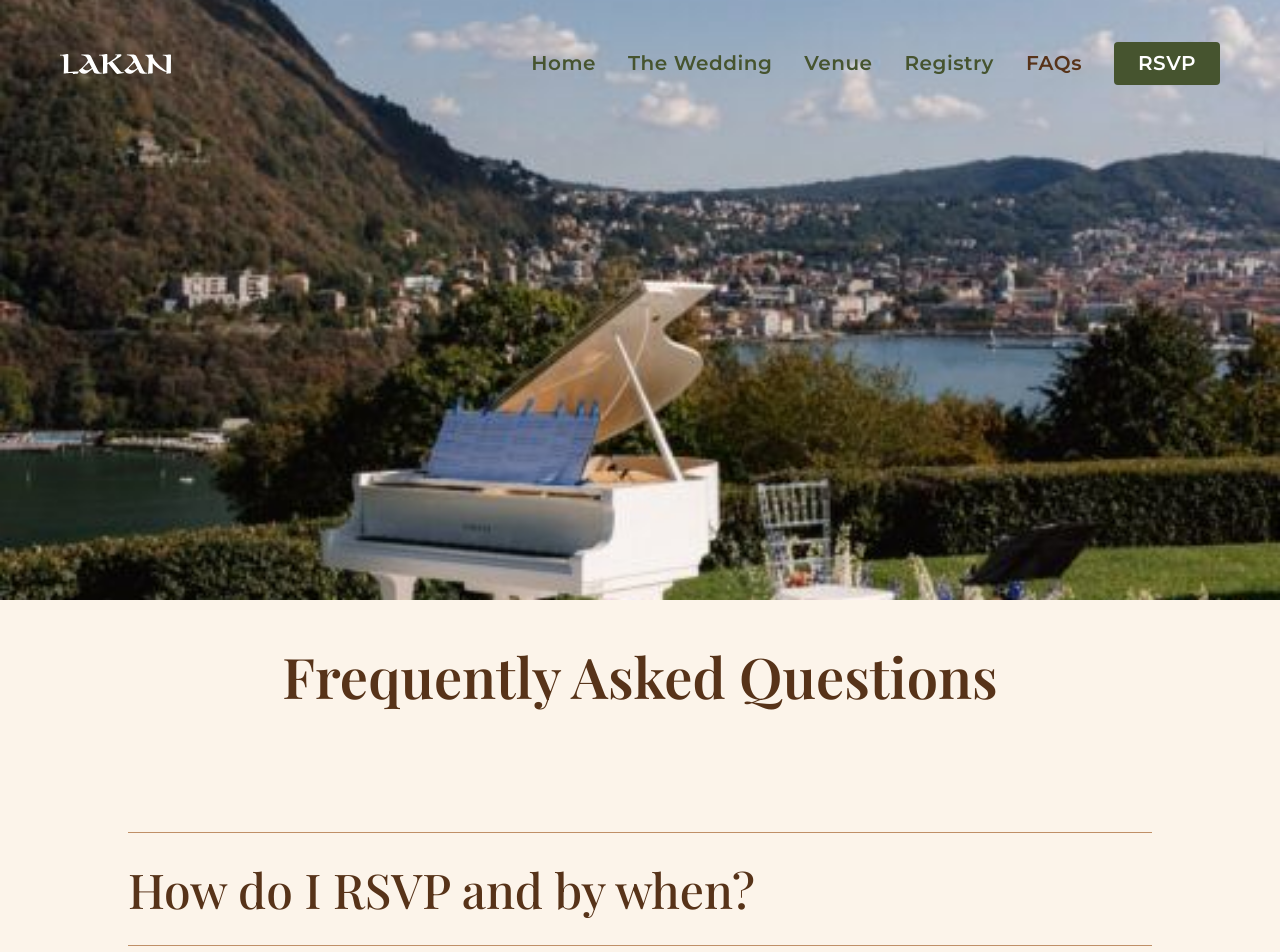
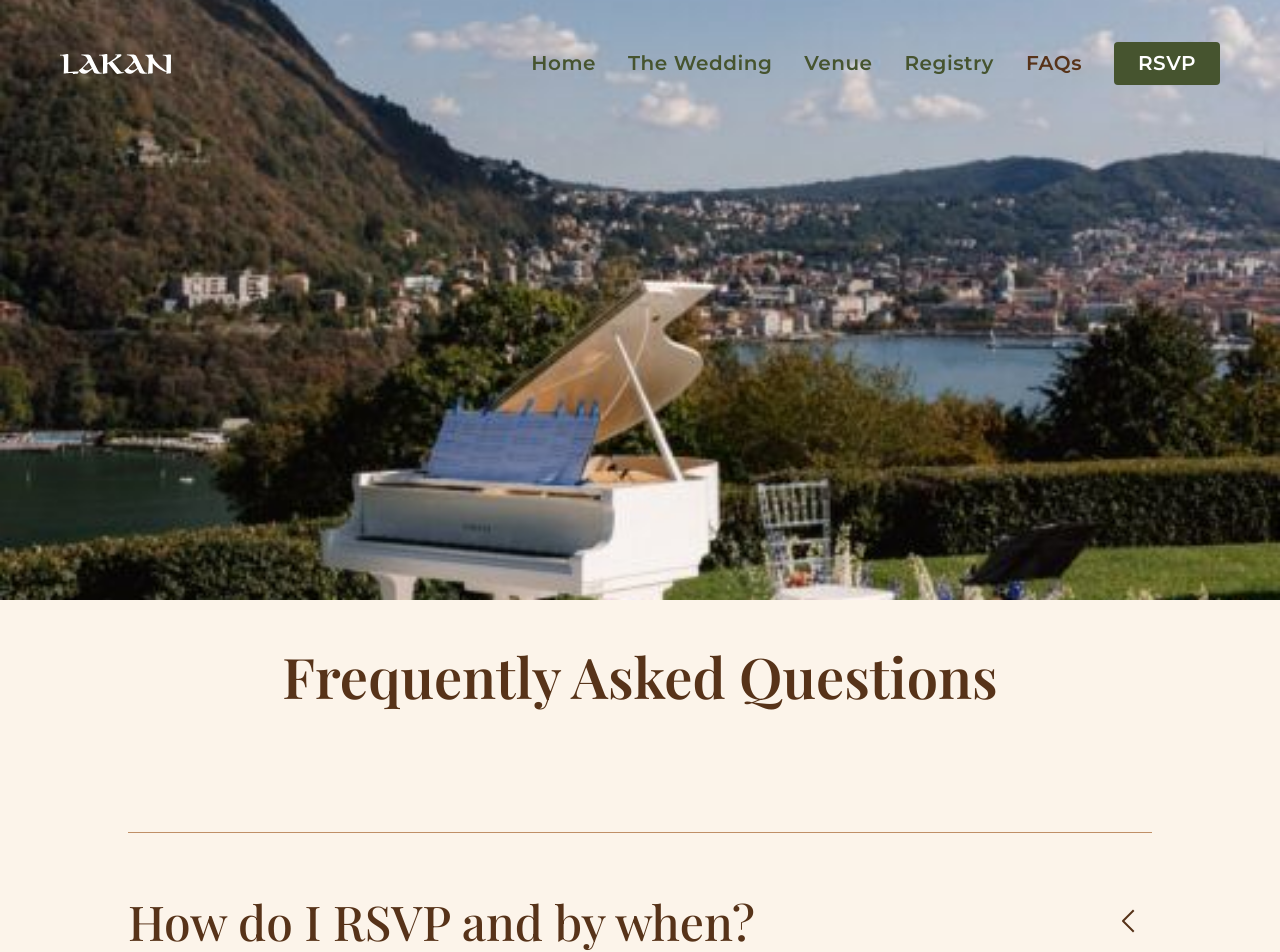
Before and after one commit to gdcrisanto/emilcelina, a Next.js app: page /faqs in a window 1280 px wide. Shown: the top 952 px of the page. Built offline with nearby package versions, Linux system fonts and the light colour scheme; a web font is replaced by a local one.

Commit message:
update: [header, registry, faqs]

```diff
--- a/components/header-menu.tsx
+++ b/components/header-menu.tsx
@@ -60,8 +60,8 @@ export default function HeaderMenu({
 				)}
 			</div>
 			{isOpen && (
-				<div className="site-header-dropdown w-full flex flex-col tracking-widest just py-20 lg:hidden ">
-					<div className="flex flex-col items-center h-full w-full mb-40 justify-between">
+				<div className="site-header-dropdown w-full flex flex-col just py-20 lg:hidden text-xl">
+					<div className="flex flex-col items-center h-full w-full mb-40 justify-between font-medium">
 						{Constants.MENU_ITEMS.map((item) => {
 							return (
 								<Link
--- a/components/sections/siteHeader.tsx
+++ b/components/sections/siteHeader.tsx
@@ -27,7 +27,7 @@ const SiteHeader = ({ textBlack }: SiteHeaderProps) => {
 							textBlack ? ' text-black ' : ' text-[#46542f] '
 					  } `) +
 				(!isOpen ? (navBg ? '' : ' fade-out ') : '') +
-				(isOpen ? ' top-[0] ' : '')
+				(isOpen ? ' top-[0] bg-[#FCF4EA] ' : '')
 			}>
 			<div className="flex z-50 flex-row container mx-auto h-full px-6 justify-between capitalize font-normal items-center">
 				<Link
--- a/lib/constants/registry.ts
+++ b/lib/constants/registry.ts
@@ -4,9 +4,9 @@ const REGISTRY_HERO = {
 	image: registryHero,
 	title: 'Wedding Registry',
 	subtitle:
-		'Your presence at our wedding is the greatest gift. If you’d still like to give a gift, we would be deeply grateful for any contribution toward our future.',
+		'Your presence at our wedding is the greatest present. If you’d still like to give a gift, we would be deeply grateful for any contribution toward our future.',
 	button: 'View Options',
-	href: '/',
+	href: 'https://drive.google.com/file/d/1vjm2FRg5jPcZOaOkMKMFdoQsZmHctkRs/view?usp=sharing',
 };
 
 export default {
--- a/pages/faqs.tsx
+++ b/pages/faqs.tsx
@@ -42,7 +42,12 @@ export default function FAQs() {
 									i > 0 ? 'border-b' : 'border-y'
 								}`}>
 								<Collapsible
-									trigger={faq.question}
+									trigger={
+										<div className="font-playfair flex flex-row w-full justify-between py-8 cursor-pointer font-playfair text-5xl text-center fade-up text-[#573319] font-playfair text-4xl lg:text-[3rem] leading-[100%] font-medium">
+											{faq.question}
+											<ChevronLeft className="transition-all ease-in-out duration-300 -rotate-90" />
+										</div>
+									}
 									triggerClassName={className}
 									triggerOpenedClassName={className}
 									transitionTime={200}
@@ -60,3 +65,23 @@ export default function FAQs() {
 		</Layout>
 	);
 }
+
+const ChevronLeft = ({ ...props }) => {
+	return (
+		<svg
+			xmlns="http://www.w3.org/2000/svg"
+			width="48"
+			height="48"
+			viewBox="0 0 48 48"
+			fill="none"
+			{...props}>
+			<path
+				d="M14 29L24 19L34 29"
+				stroke="#573319"
+				strokeWidth="2"
+				strokeLinecap="square"
+				strokeLinejoin="round"
+			/>
+		</svg>
+	);
+};
--- a/styles/index.css
+++ b/styles/index.css
@@ -134,10 +134,10 @@ body {
 	position: fixed;
 	top: 72px;
 	left: 0;
-	color: white;
+	color: #46542f;
 	/* margin-top: 72px; */
 	height: calc(100dvh - 72px);
-	background-color: #bf8f67;
+	background-color: #FCF4EA;
 
 }
 
```
